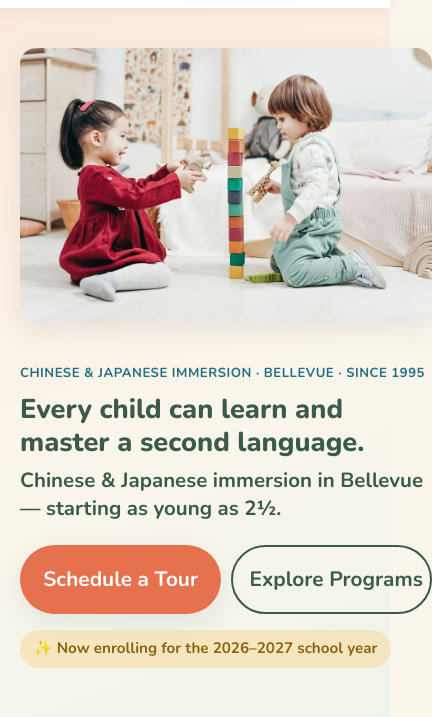
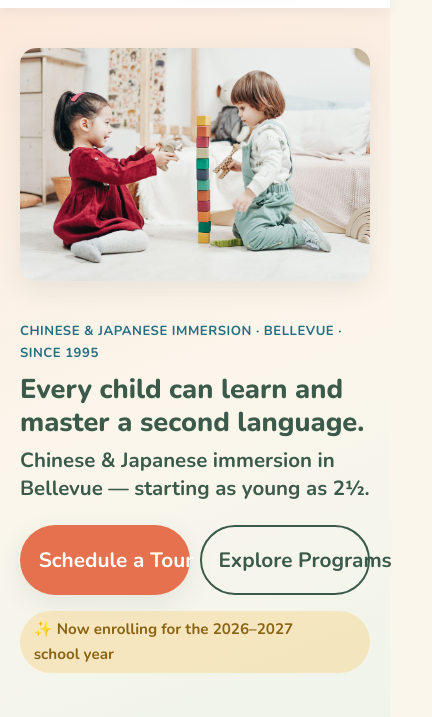
Before and after one commit to parryying/apls-website, a plain HTML site: page index.html in a window 390 px wide. Shown: the part 127-844 px from the top of the page, 432 px wide, since content can reach past the window. Drawn offline with nearby package versions, Linux system fonts and the light colour scheme.

Commit message:
Fix mobile hero horizontal overflow: use minmax(0,...) grid columns + min-width:0 so tracks shrink to fit small screens

```diff
--- a/css/styles.css
+++ b/css/styles.css
@@ -153,7 +153,8 @@ a:hover { text-decoration: underline; }
 
 /* ---------- Hero ---------- */
 .hero { background: linear-gradient(160deg, var(--peach) 0%, var(--cream) 55%, #EFF4EA 100%); padding: clamp(2.5rem, 6vw, 4.5rem) 0; }
-.hero-inner { display: grid; grid-template-columns: 1.1fr .9fr; gap: 2.5rem; align-items: center; }
+.hero-inner { display: grid; grid-template-columns: minmax(0, 1.1fr) minmax(0, .9fr); gap: 2.5rem; align-items: center; }
+.hero-text, .hero-image { min-width: 0; }
 .eyebrow { color: var(--blue); font-weight: 700; text-transform: uppercase; letter-spacing: .04em; font-size: .82rem; margin-bottom: .6rem; }
 .hero-tagline { font-size: 1.28rem; font-weight: 700; color: var(--navy, #1f3a5f); max-width: 46ch; margin: .2rem 0 1rem; line-height: 1.35; }
 .hero-sub { font-size: 1.12rem; color: var(--text); max-width: 56ch; }
@@ -487,7 +488,7 @@ a.program h3 { color: var(--navy); }
   .gallery-strip { grid-template-columns: repeat(2, 1fr); }
   .photo-gallery { grid-template-columns: repeat(2, 1fr); }
   .stats-inner { grid-template-columns: repeat(2, 1fr); }
-  .hero-inner { grid-template-columns: 1fr; }
+  .hero-inner { grid-template-columns: minmax(0, 1fr); }
   .hero-image { order: -1; }
   .quotes, .footer-inner { grid-template-columns: 1fr; }
 
--- a/index.html
+++ b/index.html
@@ -199,7 +199,7 @@
       <div class="cards">
         <div class="card">
           <div class="card-icon">🧑‍🏫</div>
-          <h3>Small classes, teachers who stay</h3>
+          <h3>Small classes, dedicated teachers</h3>
           <!-- ✏️ EDIT: replace [X:1] with the real ratio and [X] with a real tenure figure from Sharon -->
           <p>Low teacher-to-student ratios — as low as <strong>[X:1]</strong> — mean your child is truly seen and cared for each day. And with many teachers here for over <strong>[X] years</strong>, that attention often comes from the same caring face, year after year.</p>
         </div>
@@ -303,7 +303,7 @@
     </div>
   </section>
 
-  <!-- ============ TESTIMONIALS (placeholder) ============ -->
+  <!-- ============ TESTIMONIALS ============ -->
   <section class="section section-navy">
     <div class="container">
       <h2 class="section-title light">What parents say</h2>
```
